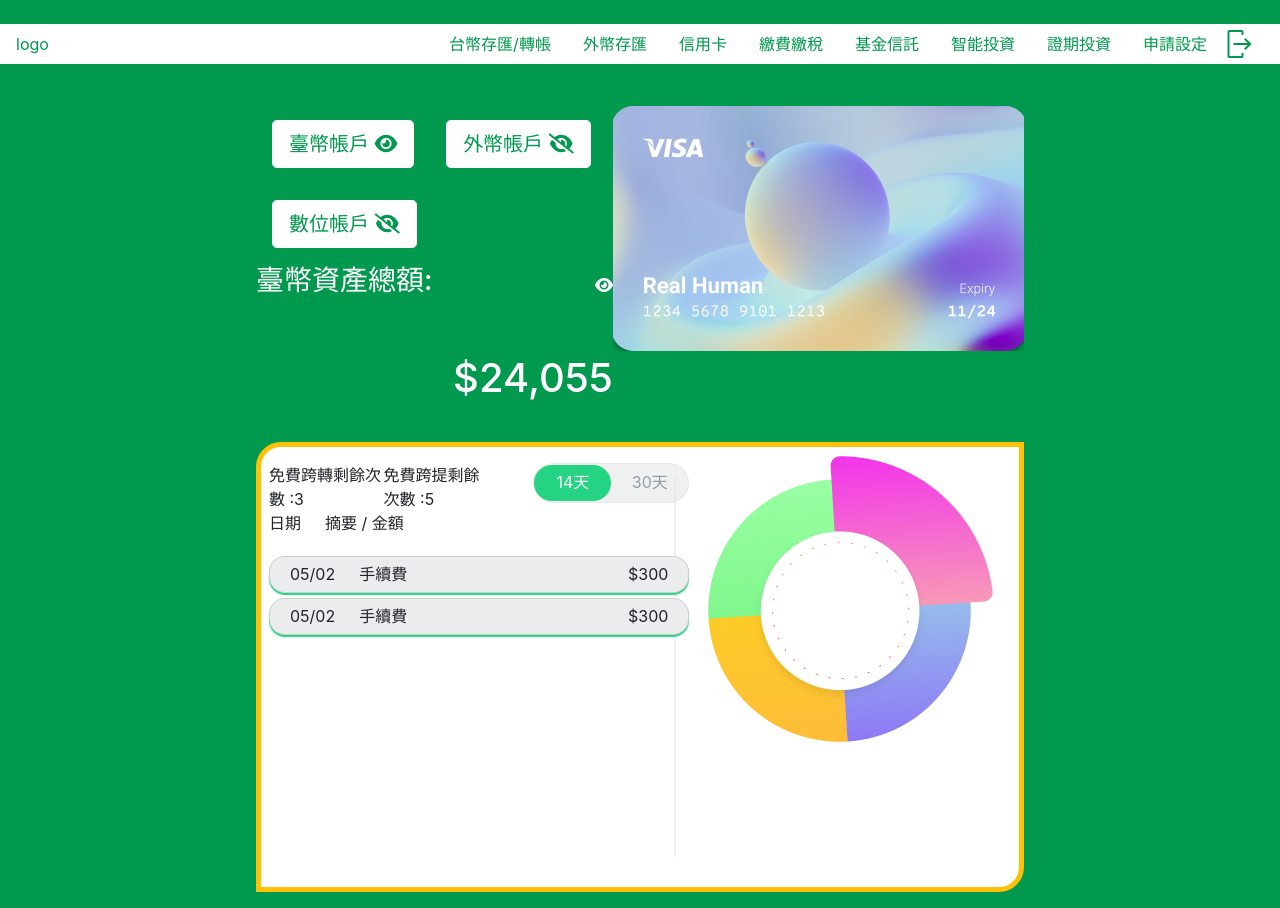
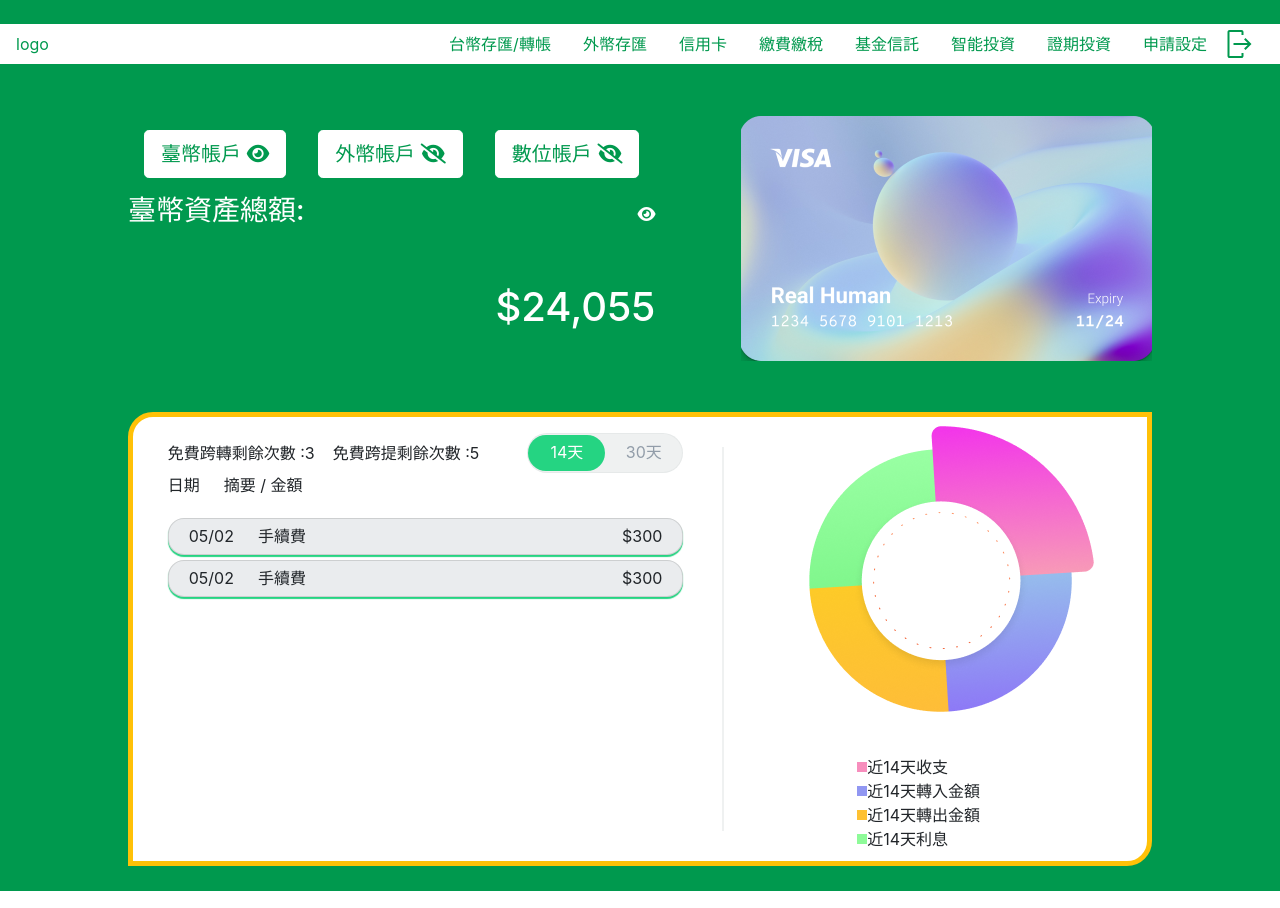
Before and after one commit to Jhih-Ting23472002/angular-Overview-page, an Angular app: page / in a window 1280 px wide. Built offline with nearby package versions, Linux system fonts and the light colour scheme.

Commit message:
切完版

```diff
--- a/angular.json
+++ b/angular.json
@@ -1,5 +1,8 @@
 {
   "$schema": "./node_modules/@angular/cli/lib/config/schema.json",
+  "cli": {
+    "analytics": "60d3a24b-3ad0-4784-a451-05aed28cda88"
+  },
   "version": 1,
   "newProjectRoot": "projects",
   "projects": {
--- a/src/app/accountcard/accountcard.component.css
+++ b/src/app/accountcard/accountcard.component.css
@@ -5,7 +5,7 @@
   display: flex;
   justify-content: space-between;
   background-color: #00994e;
-  padding: 2vh 20vw;
+  padding: 2% 10%;
   /* flex-direction: column; */
 }
 .btn-secondary {
@@ -29,7 +29,7 @@
 
 /* 白色框 */
 .detail-box {
-  height: 55vh;
+  /* height: 55vh; */
   background: #ffffff;
   border: 5px solid #ffc107;
   border-radius: 25px 0px;
@@ -66,3 +66,33 @@
   background-color: rgba(216, 219, 221, 0.4);
   margin: 30px 0;
 }
+.ul-box{
+  list-style:none;
+  margin:10px auto;
+  padding: 0 80px;
+}
+
+ .red{
+  width: 10px;
+  height: 10px;
+  background-color:#F78EBD;
+  margin: auto 0;
+ }
+ .blue{
+  width: 10px;
+  height: 10px;
+  background-color:#9197F2;
+  margin: auto 0;
+ }
+ .yellow{
+  width: 10px;
+  height: 10px;
+  background-color:#FEC133;
+  margin: auto 0;
+ }
+ .green{
+  width: 10px;
+  height: 10px;
+  background-color: #8EFB99;
+  margin: auto 0;
+ }
--- a/src/app/accountcard/accountcard.component.html
+++ b/src/app/accountcard/accountcard.component.html
@@ -48,6 +48,12 @@
     <div class="line"></div>
     <div class="detail-box-right">
       <img src="assets/image/Chart 2.png" alt="">
+      <ul class="ul-box ">
+        <li class="d-flex li-box "><div class="red "></div>近14天收支</li>
+        <li class="d-flex li-box"><div class="blue"></div>近14天轉入金額</li>
+        <li class="d-flex li-box"><div class="yellow"></div>近14天轉出金額</li>
+        <li class="d-flex li-box"><div class="green"></div>近14天利息</li>
+      </ul>
     </div>
   </div>
 </div>
--- a/src/app/app.component.css
+++ b/src/app/app.component.css
@@ -0,0 +1,46 @@
+html, body, div, span, applet, object, iframe,
+h1, h2, h3, h4, h5, h6, p, blockquote, pre,
+a, abbr, acronym, address, big, cite, code,
+del, dfn, em, img, ins, kbd, q, s, samp,
+small, strike, strong, sub, sup, tt, var,
+b, u, i, center,
+dl, dt, dd, ol, ul, li,
+fieldset, form, label, legend,
+table, caption, tbody, tfoot, thead, tr, th, td,
+article, aside, canvas, details, embed,
+figure, figcaption, footer, header, hgroup,
+menu, nav, output, ruby, section, summary,
+time, mark, audio, video {
+margin: 0;
+padding: 0;
+border: 0;
+font-size: 100%;
+font: inherit;
+vertical-align: baseline;
+}
+/* HTML5 display-role reset for older browsers */
+article, aside, details, figcaption, figure,
+footer, header, hgroup, menu, nav, section {
+display: block;
+}
+body {
+line-height: 1;
+}
+ol, ul {
+list-style: none;
+}
+blockquote, q {
+quotes: none;
+}
+blockquote:before, blockquote:after,
+q:before, q:after {
+content: '';
+content: none;
+}
+table {
+border-collapse: collapse;
+border-spacing: 0;
+}
+img {
+width: 100%;
+}
```
